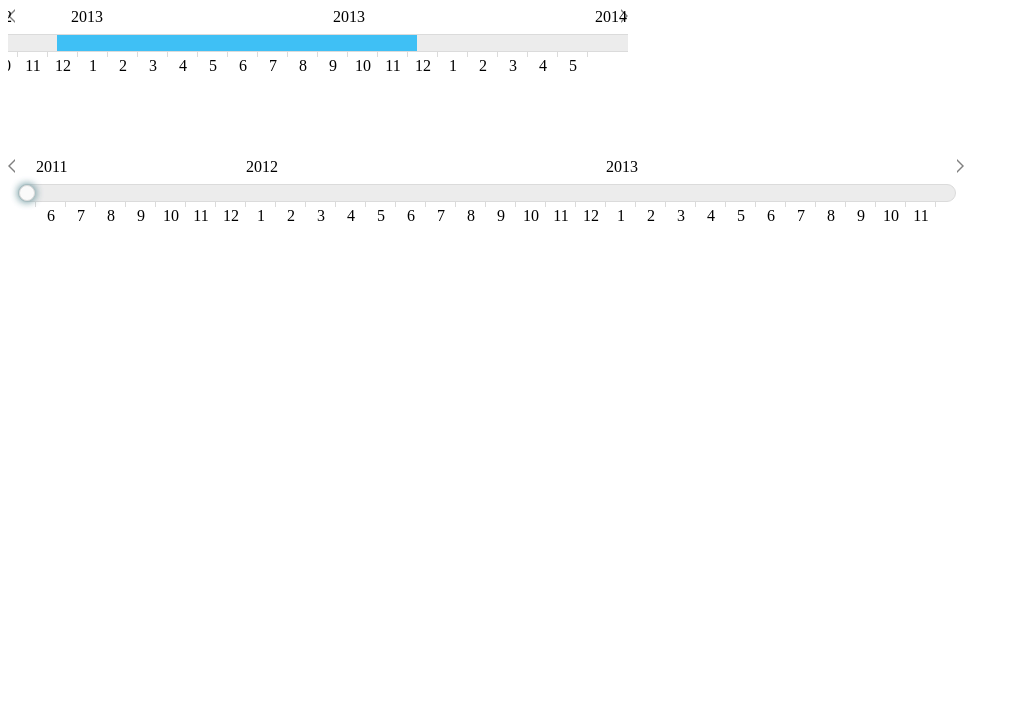
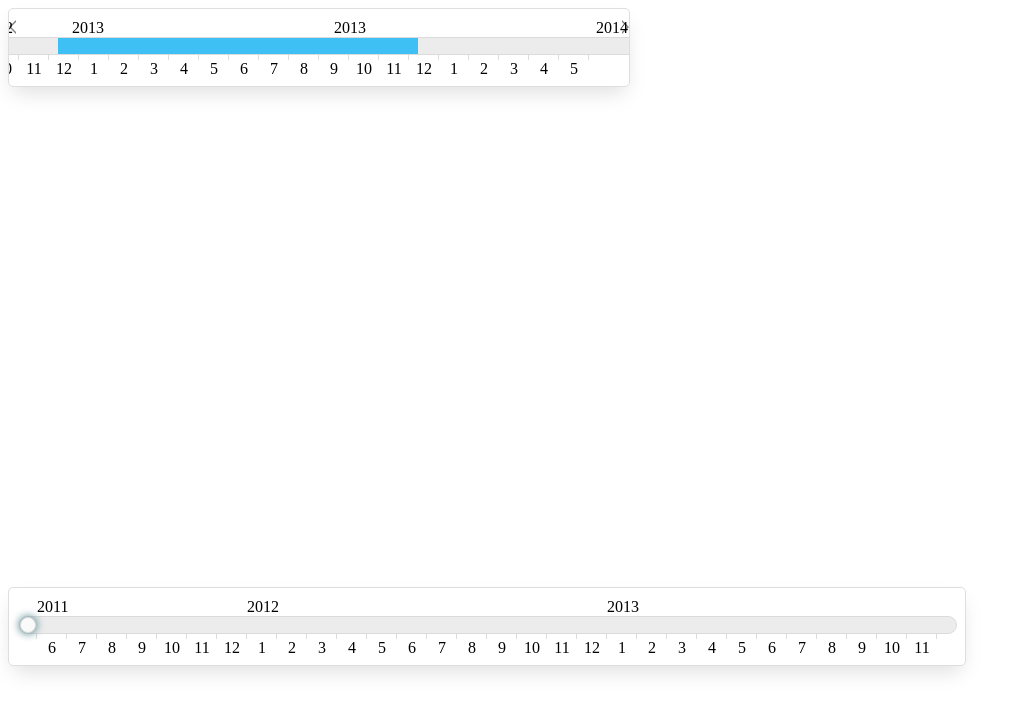
Before and after one commit to vkyin/date-slider, a plain HTML site: page index.html in a window 1280 px wide. Shown: the whole page, without its empty margins (0-1021 px from the left). Drawn offline with Linux system fonts and the light colour scheme.

Commit message:
样式调整与功能隐藏
将上一年下一年的按钮隐藏

```diff
--- a/css/dateSlider.css
+++ b/css/dateSlider.css
@@ -1,10 +1,13 @@
 .date-slider-container {
 	position: relative;
-	font-family: Arial "微软雅黑" simsun;
+	font-family: Arial "microsoft yahei" simsun;
 	display: block;
-	height: 150px;
+	height: 57px;
 	overflow: hidden;
-	padding: 0 10px;
+	padding: 10px;
+	border:1px solid #DEDEDE;
+	border-radius: 5px;
+	box-shadow: 0px 10px 20px -5px #DEDEDE;
 }
 .date-slider-container *{
 	-webkit-user-select: none;
@@ -22,7 +25,6 @@
 	height: 16px;
 	border-radius: 20px;
 	border: 1px solid rgb(219, 219, 219);
-	margin-top: 8px;
 }
 .draggable {
 	display: block;
--- a/index.html
+++ b/index.html
@@ -54,14 +54,14 @@
 			    </div>
 		    </div>
 		</div>
-		<div id="dateslider" style=""></div>
+		<div id="dateslider" style="margin-top:500px ;"></div>
 		<script src="js/dateSlider.js"></script>
 		<script>
 			var dateSlider = new DateSlider("dateslider",{
 				"startDate":"2011-06",
 				"endDate":"2013-12",
 				"nowDate":"2011-11",
-				"maxSpan":1,
+				"maxSpan":2,
 			});
 		</script>
 	</body>
--- a/js/dateSlider.js
+++ b/js/dateSlider.js
@@ -171,7 +171,7 @@
 		function initContainer(){
 			target = document.getElementById(_targetId);
 			Util.addClass(target,"date-slider-container");
-			Util.appendHtml(target,'<span class="arrow-right pull-left"></span><span class="arrow-left pull-right"></span>');
+			//Util.appendHtml(target,'<span class="arrow-right pull-left"></span><span class="arrow-left pull-right"></span>');
 			slider = document.createElement("div");
 			Util.addClass(slider,"date-slider");
 			target.appendChild(slider);
```
